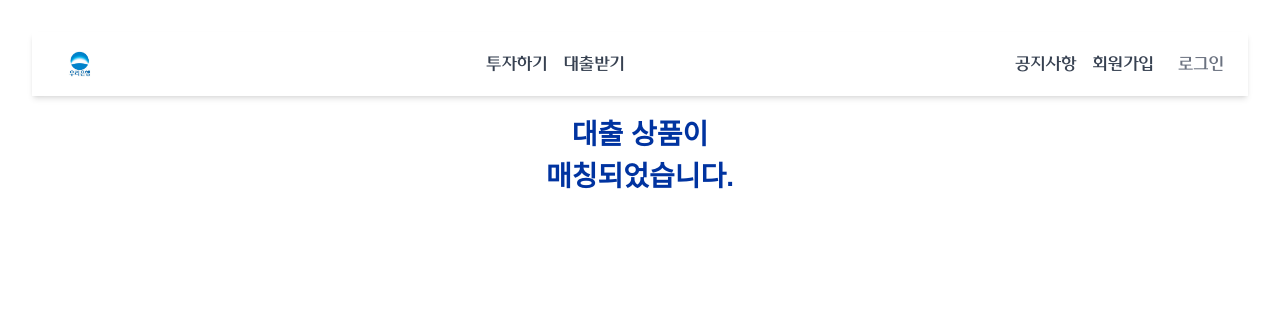
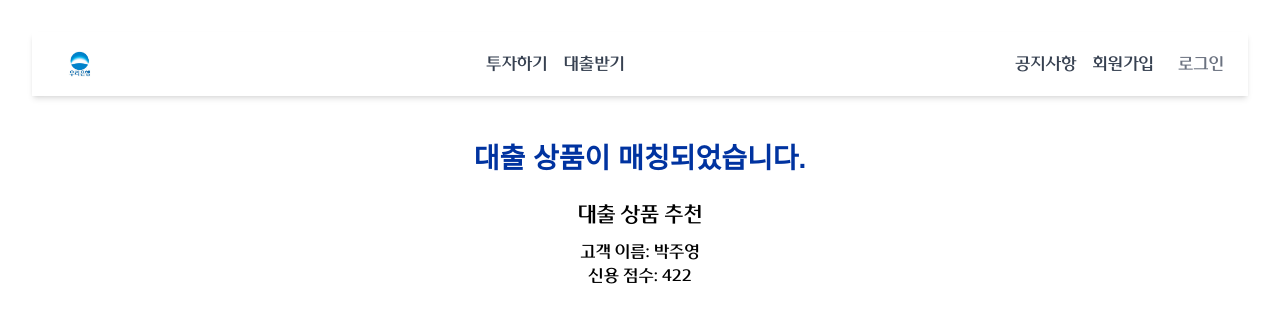
Before and after one commit to woorifisa-service-dev-3rd/frontend-3nd-Loan, a React (Vite) app: page /want-loan in a window 1280 px wide. Shown: the top 322 px of the page. Built offline with nearby package versions, Linux system fonts and the light colour scheme; a web font is replaced by a local one.

Commit message:
feat: 대출상품 추천 함수 구현

```diff
--- a/src/App.jsx
+++ b/src/App.jsx
@@ -646,7 +646,7 @@ const initialLoanProducts = [
           <Route path="/car-number" element={<CarNumber />} />
           <Route path="/home-address" element={<HomeAddress />} />
           <Route path="/income" element={<Income />} />
-          <Route path="/want-loan" element={<Wantloan />} />
+          <Route path="/want-loan" element={<Wantloan userData={userData} />} />
         </Routes>
       </Router>
     </>
--- a/src/getLoan/wantloan.css
+++ b/src/getLoan/wantloan.css
@@ -0,0 +1,4 @@
+.product-recommend {
+    font-size: 20px;
+    margin: 10px;
+}
--- a/src/getLoan/wantloan.jsx
+++ b/src/getLoan/wantloan.jsx
@@ -2,18 +2,42 @@ import React, { useState } from 'react';
 import { useNavigate } from 'react-router-dom';
 import './wantloan.css';
 
-const Wantloan = () => {
+const Wantloan = ({ userData }) => {
+
+  // 유저 데이터의 이름.신용점수를 받아서 출력해주는 함수 구현
+  const randomId = Math.floor(Math.random() * userData.length) + 1;
+
+  const user = userData.find(user => user.id === randomId);
+
+  if (!user) return <p>유저를 찾을 수 없습니다.</p>;
 
   return (
     <>
       <br/>
       <br/>
-        <h1 className="form-heading">
-            <strong>대출 상품이 <br/>
-            매칭되었습니다.</strong>
+      <br/>
+      <h1 className="form-heading"> <strong>대출 상품이 매칭되었습니다.</strong>
       </h1>
+      <div>
+      <p className="product-recommend">대출 상품 추천</p>
+      {user ? (
+        <div>
+          <p>고객 이름: {user.name}</p>
+          <p>신용 점수: {user.creditScore}</p>
+        </div>
+      ) : (
+        <p>사용자를 찾을 수 없습니다.</p>
+      )}
+    </div>
     </>
   );
-  };
+
+  }
+// 유저데이터 (이름.신용점수) >= 신용점수 ?  해당하는 아이템 : 없음;
+// 7 ~ 10
+//   <h1 className=“form-heading”>
+//   <strong>대출 상품이 <br/>매칭되었습니다.</strong>
+//   {어쩌고 ? n 이면 아이템.id == n }
+//   </h1>
 
 export default Wantloan;
```
Lines whose indentation alone changed are shown as unchanged.
